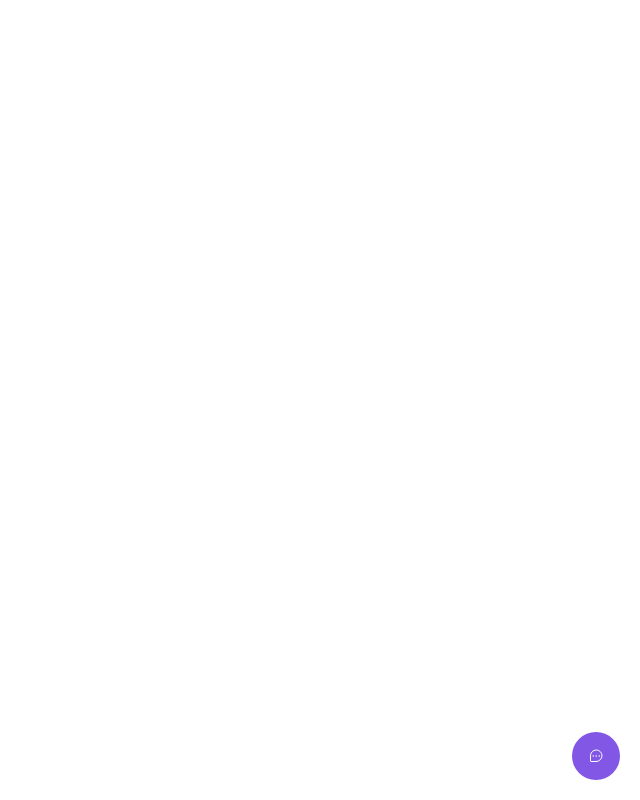
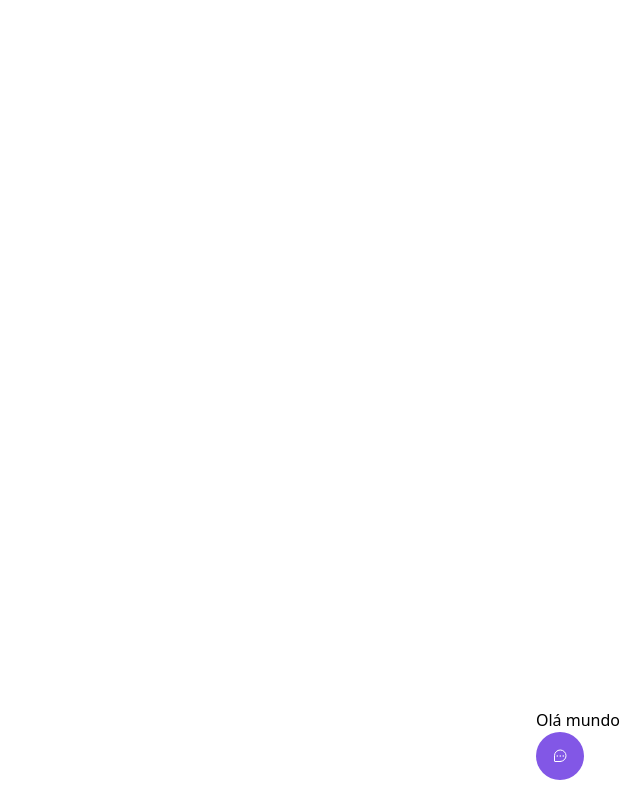
Before and after one commit to vandodev/nlw-8-Feedback-Widget, a React (Vite) app in the folder web/: page / in a window 1280 px wide. Both pictures are taken after a click on the button "Feedback". Shown: the whole page, without its empty margins (640-1280 px from the left). Built offline with nearby package versions, Linux system fonts and the light colour scheme.

Commit message:
:pushpin: Trabalhando com useState

```diff
--- a/web/src/components/Widget.tsx
+++ b/web/src/components/Widget.tsx
@@ -1,8 +1,19 @@
 import { ChatTeardropDots } from "phosphor-react";
+
+import { useState } from "react";
 export function Widget() {
+  const [isWidgetOpen, setIsWidgetOpen] = useState(false);
+  function toggleWidgetVisibility() {
+    setIsWidgetOpen(!isWidgetOpen);
+  }
+
   return (
     <div className="absolute bottom-5 right-5">
-      <button className="bg-brand-500 rounded-full px-3 h-12 text-white flex items-center group">
+      {isWidgetOpen ? <p>Olá mundo</p> : null}
+      <button
+        onClick={toggleWidgetVisibility}
+        className="bg-brand-500 rounded-full px-3 h-12 text-white flex items-center group"
+      >
         <ChatTeardropDots className="w-6 h6" />
         <span className="max-w-0 overflow-hidden group-hover:max-w-xs transition-all duration-500 ease-linear">
           <span className="pl-2"></span>
```
